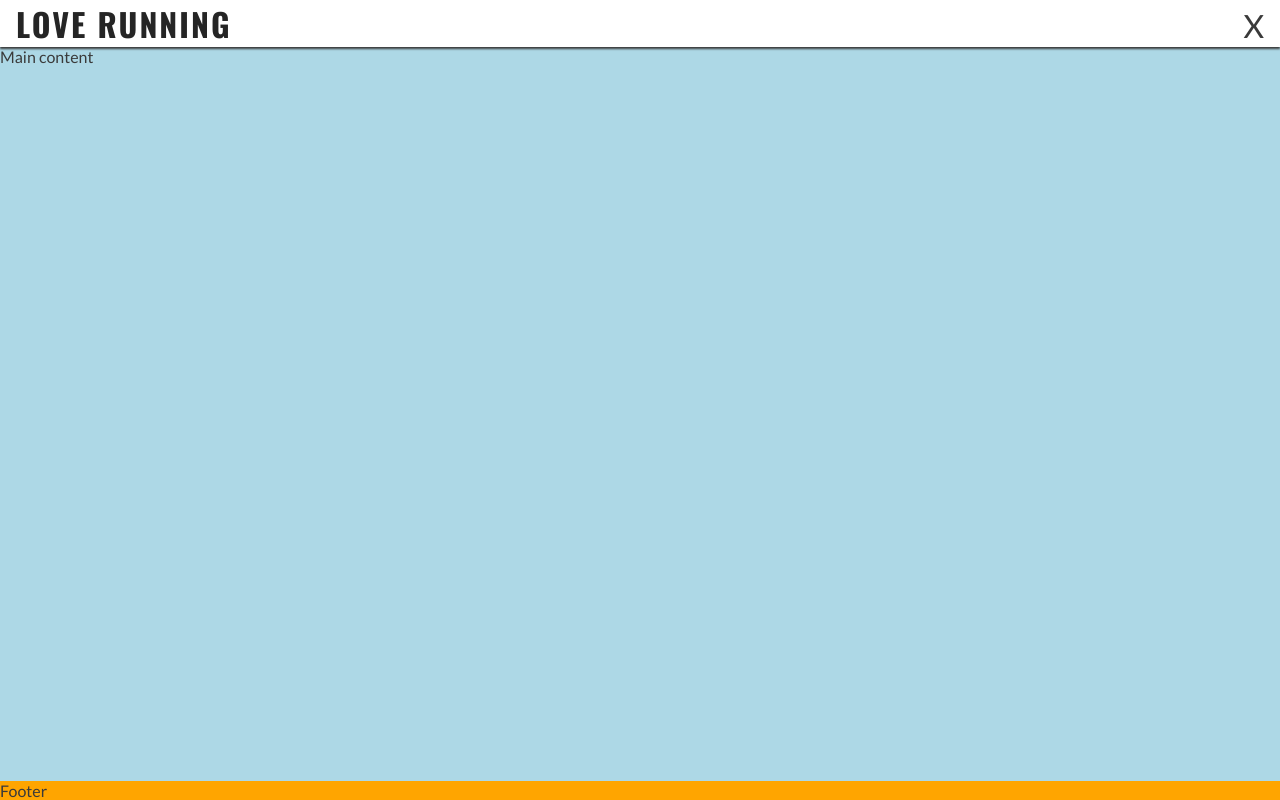
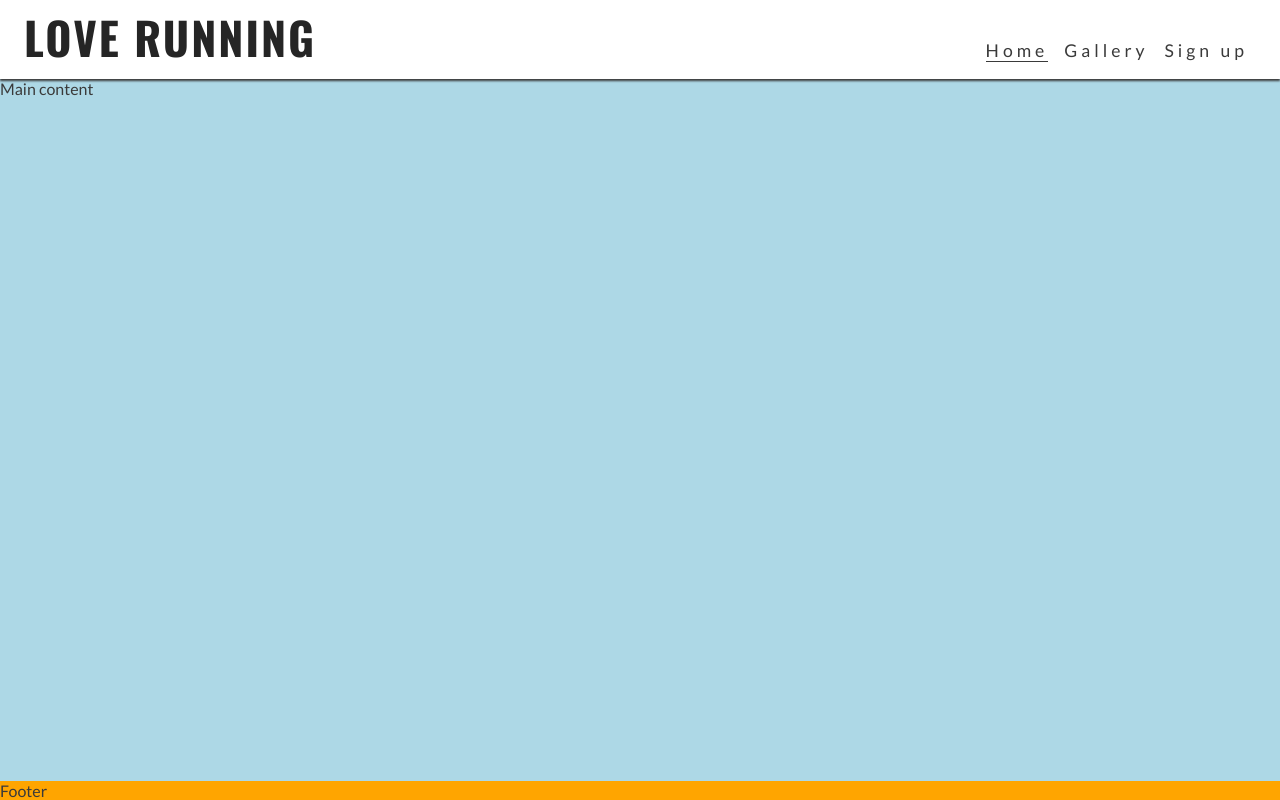
Before and after one commit to deonmoodley/love-running, a plain HTML site: page index.html in a window 1280 px wide. Drawn offline with nearby package versions, Linux system fonts and the light colour scheme.

Commit message:
Media query for tablets and larger (768px and above)

```diff
--- a/assets/css/style.css
+++ b/assets/css/style.css
@@ -97,3 +97,39 @@
  footer {
      background-color: orange;
  }
+
+ /* Media query: tablets and larger (768px and up) */
+@media screen and (min-width: 768px) {
+    /* Header */
+    nav {
+        display: block;
+        position: relative;
+        box-shadow: none;
+        width: fit-content;
+        padding-right: 1rem;
+    }
+
+    #menu {
+        display: flex;
+    }
+
+    #menu > li {
+        padding-left: 1rem;
+    }
+
+    .nav-toggle-label {
+        display: none;
+    }
+
+    #logo {
+        font-size: 280%;
+        line-height: 75px;
+        margin: 0 0.5rem;
+    }
+
+    /* Main content */
+    main {
+        /* Push main content down to accommodate larger header */
+        margin-top: 79px;
+    }
+}
```
